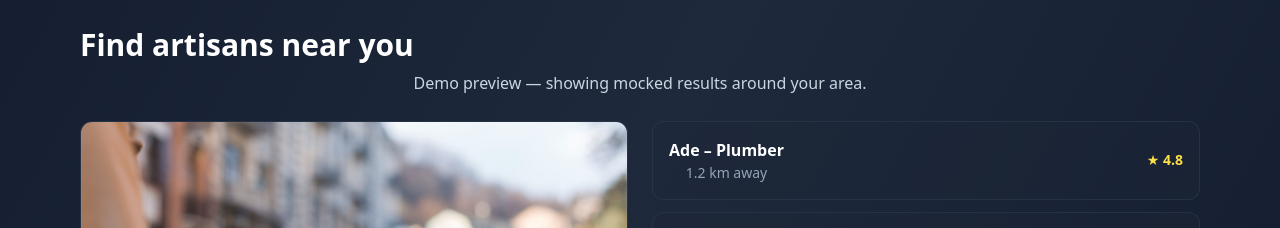
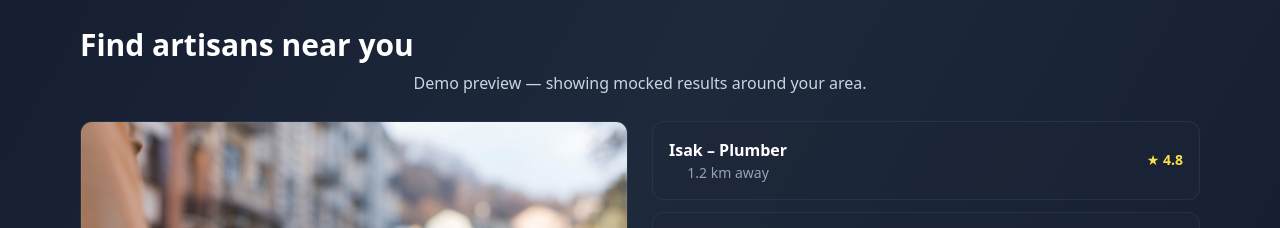
Before and after one commit to Earthpasserby/quick_fix, a React (Vite) app: page / in a window 1280 px wide. Shown: the part 980-1208 px from the top of the page. Built offline with nearby package versions, Linux system fonts and the light colour scheme.

Commit message:
'nameupdate'

```diff
--- a/src/Components/NearbyDemo.jsx
+++ b/src/Components/NearbyDemo.jsx
@@ -1,5 +1,5 @@
 const MOCK_ARTISANS = [
-  { id: 1, name: "Ade – Plumber", distanceKm: 1.2, rating: 4.8 },
+  { id: 1, name: "Isak – Plumber", distanceKm: 1.2, rating: 4.8 },
   { id: 2, name: "Chioma – Electrician", distanceKm: 2.5, rating: 4.7 },
   { id: 3, name: "Kunle – Carpenter", distanceKm: 3.1, rating: 4.6 },
 ];
```
